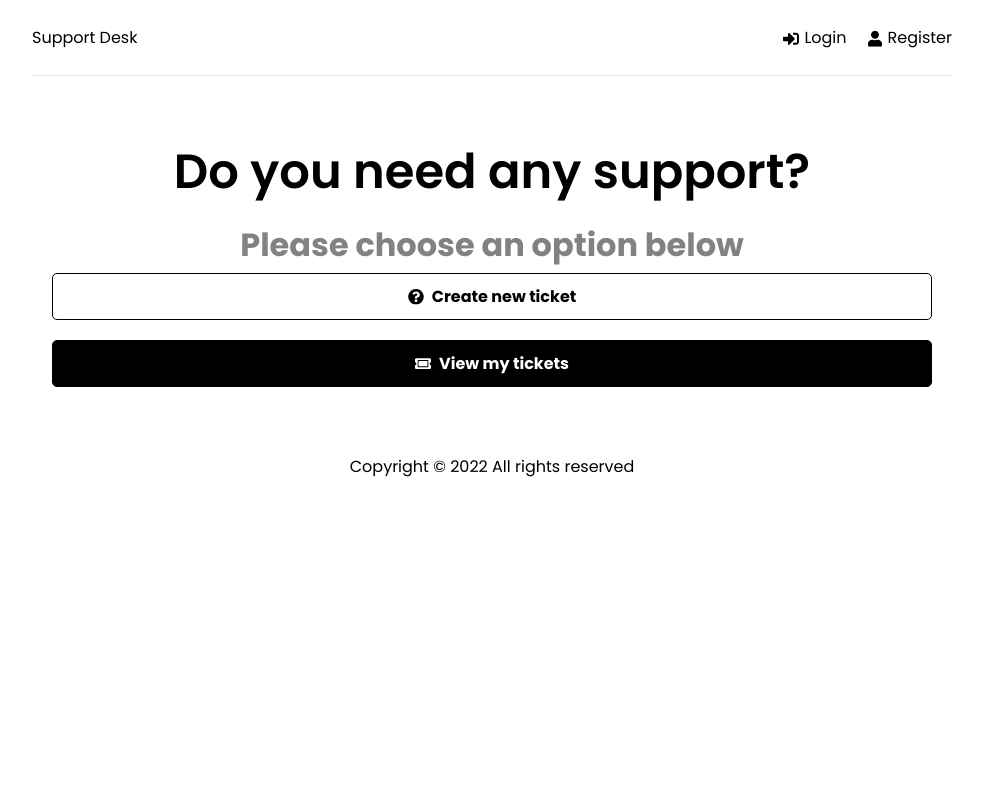
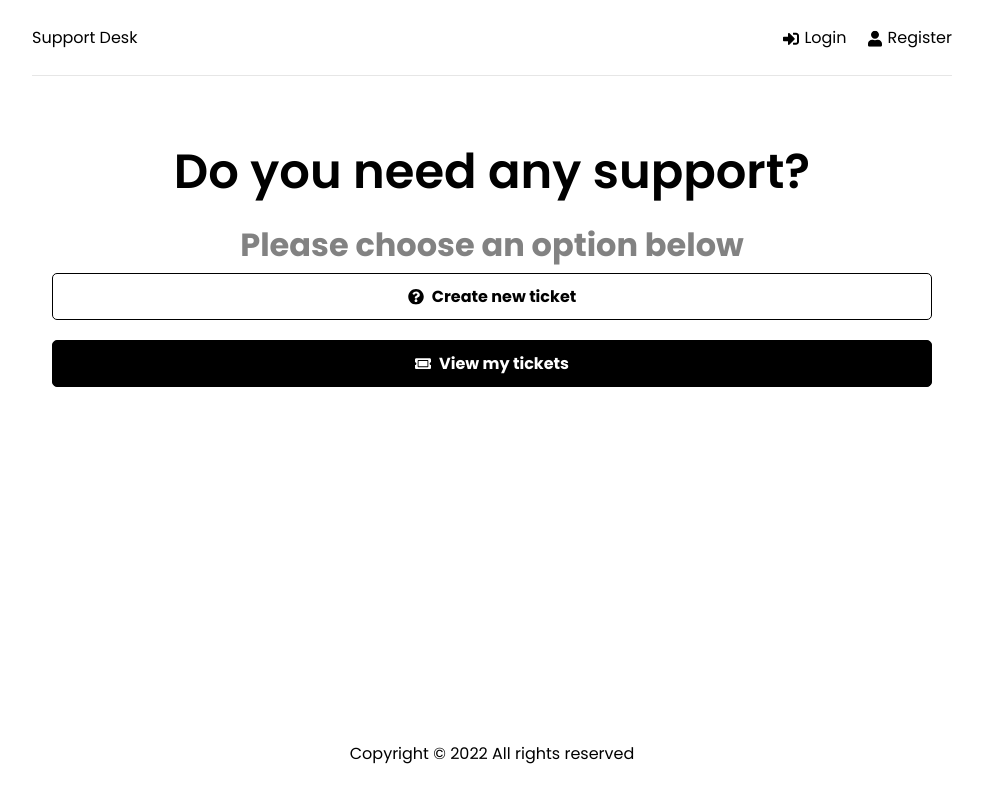
Before and after one commit to Stentzler/MERN_ticket_manager, a React (Create React App) app in the folder frontend/: page / in a window 1280 px wide. Shown: the whole page, without its empty margins (148-1131 px from the left). Built offline with nearby package versions, Linux system fonts and the light colour scheme.

Commit message:
hotfix: css_footer

```diff
--- a/frontend/src/index.css
+++ b/frontend/src/index.css
@@ -41,6 +41,7 @@ h3 {
 	margin: 0 auto;
 	padding: 0 20px;
 	text-align: center;
+	min-height: calc(100vh - 116px);
 }
 
 .header {
```
